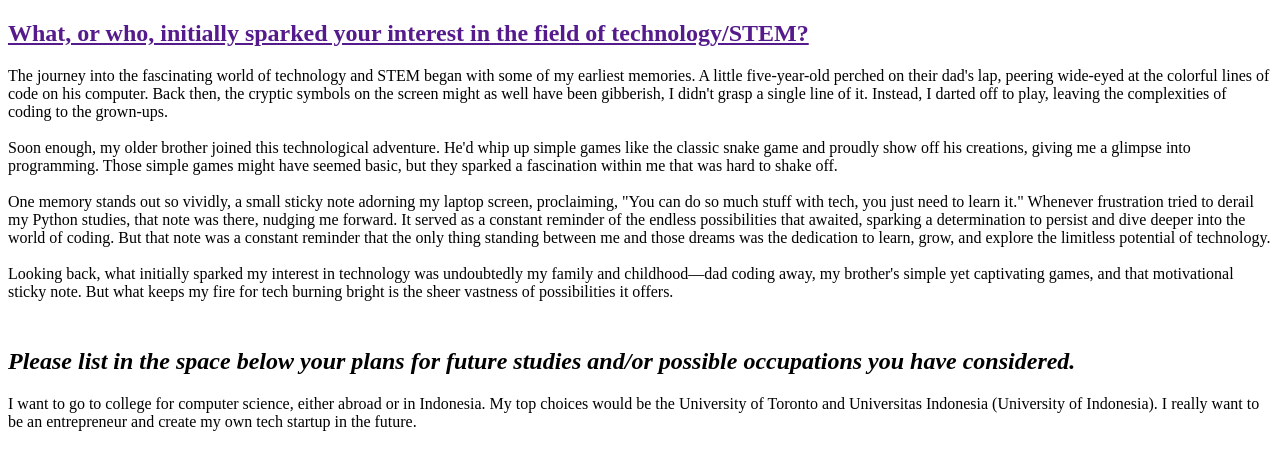
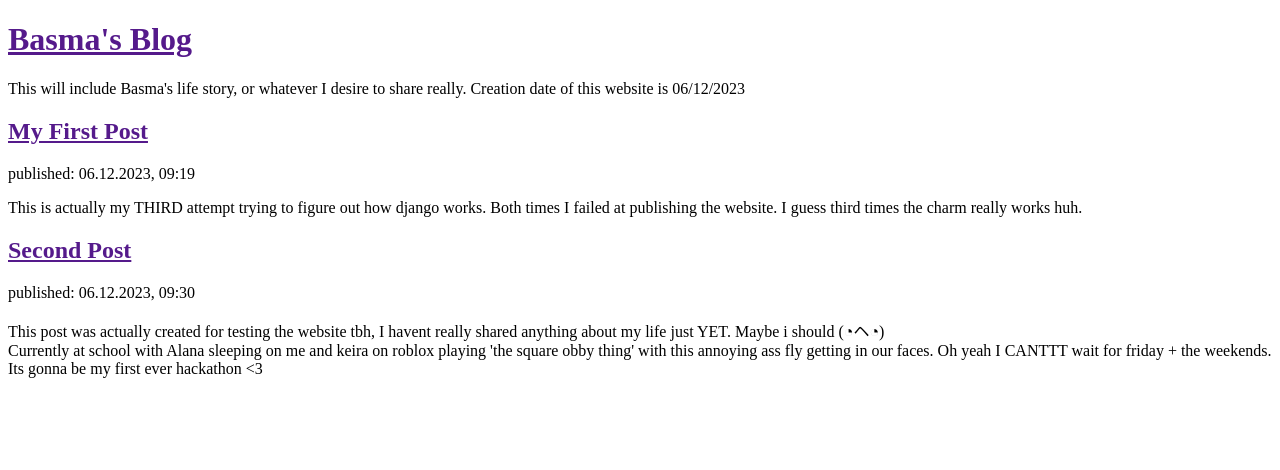
Before and after one commit to bbasm/first-blog, a Django app: page / in a window 1280 px wide. Shown: the top 470 px of the page. Run offline with Django 3.2, Linux system fonts and the light colour scheme.

Commit message:
Added persosnal posts on website

```diff
--- a/blog/templates/blog/post_list.html
+++ b/blog/templates/blog/post_list.html
@@ -1,29 +1,42 @@
 <!DOCTYPE html>
 <html>
-    <head>
-        <title>Basma's Essays for Techgirls!!</title>
-    </head>
-    <body>
-        <article>
-            <h1><a href="">
-                What, or who, initially sparked your interest in the field of technology/STEM?
+
+<head>
+    <title>Basma's Blog!!</title>
+</head>
+
+<body>
+    <header>
+        <h1><a href="">
+                Basma's Blog
             </a></h1>
-            <p>The journey into the fascinating world of technology and STEM began with some of my earliest memories. A little five-year-old perched on their dad's lap, peering wide-eyed at the colorful lines of code on his computer. Back then, the cryptic symbols on the screen might as well have been gibberish, I didn't grasp a single line of it. Instead, I darted off to play, leaving the complexities of coding to the grown-ups.
+        <p>This will include Basma's life story, or whatever I desire to share really. Creation date of this website is
+            06/12/2023
+        </p>
+    </header>
 
-                <br><br>Soon enough, my older brother joined this technological adventure. He'd whip up simple games like the classic snake game and proudly show off his creations, giving me a glimpse into programming. Those simple games might have seemed basic, but they sparked a fascination within me that was hard to shake off.
+    <article>
+        <h1><a href=""> My First Post </a></h1>
+        <time>published: 06.12.2023, 09:19</time>
+        <p>
+            This is actually my THIRD attempt trying to figure out how django works. Both times I failed at publishing
+            the website. I guess third times the charm really works huh.
+        </p>
 
-                <br><br>One memory stands out so vividly, a small sticky note adorning my laptop screen, proclaiming, "You can do so much stuff with tech, you just need to learn it." Whenever frustration tried to derail my Python studies, that note was there, nudging me forward. It served as a constant reminder of the endless possibilities that awaited, sparking a determination to persist and dive deeper into the world of coding. But that note was a constant reminder that the only thing standing between me and those dreams was the dedication to learn, grow, and explore the limitless potential of technology.
+    </article>
 
-                <br><br>Looking back, what initially sparked my interest in technology was undoubtedly my family and childhood—dad coding away, my brother's simple yet captivating games, and that motivational sticky note. But what keeps my fire for tech burning bright is the sheer vastness of possibilities it offers.
-                </p>
-        </article>
+    <article>
+        <h1><a href=""> Second Post</a></h1>
+        <time>published: 06.12.2023, 09:30</time>
+        <p>
+            This post was actually created for testing the website tbh, I havent really shared anything about my life
+            just YET. Maybe i should (◔ヘ◔)
+            <br>
+            Currently at school with Alana sleeping on me and keira on roblox playing 'the square obby thing' with this
+            annoying ass fly getting in our faces. Oh yeah I
+            CANTTT wait for friday + the weekends. Its gonna be my first ever hackathon <3 </p>
 
-        <article>
-            <h1><em>
-                <br>Please list in the space below your plans for future studies and/or possible occupations you have considered.
-            </em></h1>
-            <p>I want to go to college for computer science, either abroad or in Indonesia. My top choices would be the University of Toronto and Universitas Indonesia (University of Indonesia). I really want to be an entrepreneur and create my own tech startup in the future.
-            </p>
-            </article>
-    </body>
+    </article>
+</body>
+
 </html>
```
